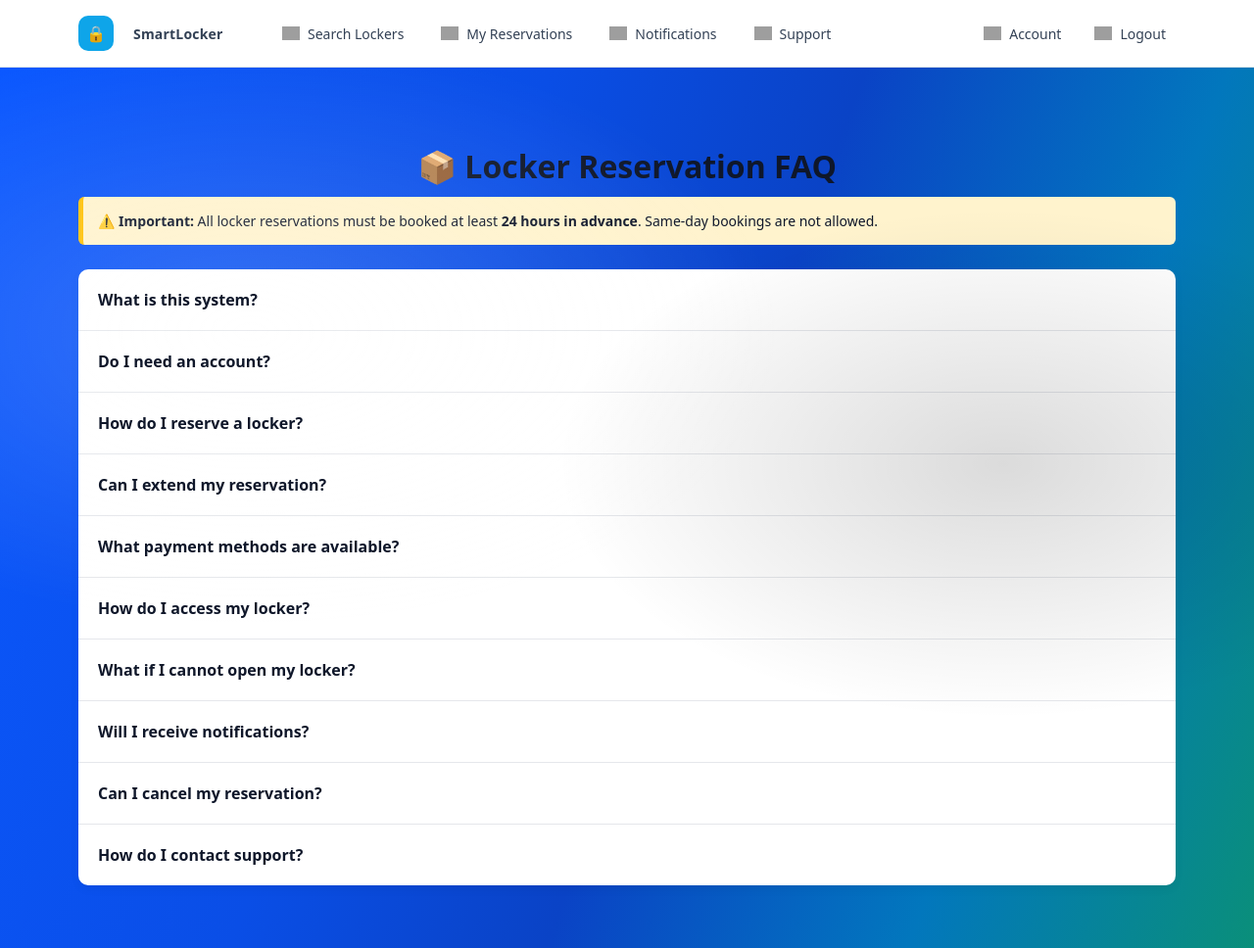
After one commit to shanniiyo/ITPROG, a PHP site: page /faq.php in a window 1280 px wide. The commit adds this page. Shown: the whole page at 98% size. Run offline with PHP 8.4, Linux system fonts and the light colour scheme; grey boxes are pictures that could not be loaded.

Commit message:
Add files via upload

```diff
--- a/dashboard.php
+++ b/dashboard.php
@@ -57,7 +57,7 @@ $result = mysqli_query($conn, $sql);
 
   <div class="locker-actions">
     <!-- sys_admin and staff can edit (staff restricted inside edit_locker.php) -->
-    <?php if (in_array($role, ['sys_admin', 'manager', 'staff'])): ?>
+    <?php if (in_array($role, ['sys_admin', 'staff'])): ?>
       <a href="edit_locker.php?id=<?php echo $row['locker_id']; ?>">Edit</a>
     <?php endif; ?>
 
--- /dev/null
+++ b/faq.php
@@ -0,0 +1,190 @@
+<!DOCTYPE html>
+<html lang="en">
+<head>
+<meta charset="UTF-8">
+<link rel="stylesheet" href="style.css">
+
+<meta name="viewport" content="width=device-width, initial-scale=1.0">
+<title>Locker Reservation FAQ</title>
+
+<style>
+body {
+  margin: 0;
+  font-family: system-ui, -apple-system, "Segoe UI", Roboto, Arial, sans-serif;
+  color: #0f172a;
+  background: #ffffff;
+}
+
+.container {
+  width: min(1120px, 92vw);
+  margin: 0 auto;
+}
+
+h1 {
+    text-align: center;
+    margin-bottom: 10px;
+}
+
+.note {
+    background: #fff3cd;
+    border-left: 5px solid #ffc107;
+    padding: 15px;
+    margin-bottom: 25px;
+    border-radius: 6px;
+    font-size: 14px;
+}
+
+/* FAQ */
+.faq {
+    background: #ffffff;
+    border-radius: 10px;
+    box-shadow: 0 4px 10px rgba(0,0,0,0.05);
+}
+
+.faq-item {
+    border-bottom: 1px solid #e5e7eb;
+      padding: 20px 0;
+}
+
+.faq-item:last-child {
+    border-bottom: none;
+}
+
+.faq-question {
+    padding: 15px 20px;
+    cursor: pointer;
+    font-weight: 600;
+    position: relative;
+}
+
+.faq-question::after {
+    position: absolute;
+    right: 20px;
+    font-size: 18px;
+}
+
+input[type="checkbox"] {
+    display: none;
+
+}
+
+.faq-answer {
+    max-height: 0;
+    overflow: hidden;
+    padding: 0 40px;
+    font-size: 14px;
+    transition: max-height 0.3s ease;
+}
+
+input[type="checkbox"]:checked ~ .faq-answer {
+    max-height: 200px;
+    padding-bottom: 15px;
+}
+
+</style>
+</head>
+
+<body>
+
+<?php include 'navbar_client.php'; ?>
+
+    <div class = "hero">
+
+<div class="container">
+    <h1>📦 Locker Reservation FAQ</h1>
+
+    <div class="note">
+        ⚠️ <strong>Important:</strong> All locker reservations must be booked at least
+        <strong>24 hours in advance</strong>. Same-day bookings are not allowed.
+    </div>
+
+    <div class="faq">
+
+        <div class="faq-item">
+            <input type="checkbox" id="q1">
+            <label class="faq-question" for="q1">What is this system?</label>
+            <div class="faq-answer">
+                This system allows you to reserve lockers online, choose duration, and securely access them using a generated code.
+            </div>
+        </div>
+
+        <div class="faq-item">
+            <input type="checkbox" id="q2">
+            <label class="faq-question" for="q2">Do I need an account?</label>
+            <div class="faq-answer">
+                Yes, you need to create an account to reserve lockers, manage bookings, and receive notifications.
+            </div>
+        </div>
+
+        <div class="faq-item">
+            <input type="checkbox" id="q3">
+            <label class="faq-question" for="q3">How do I reserve a locker?</label>
+            <div class="faq-answer">
+                Log in, choose a locker, select your schedule, and confirm your reservation. Remember that booking must be done at least 24 hours in advance.
+            </div>
+        </div>
+
+        <div class="faq-item">
+            <input type="checkbox" id="q4">
+            <label class="faq-question" for="q4">Can I extend my reservation?</label>
+            <div class="faq-answer">
+                Yes, you can extend your reservation depending on availability. Additional charges may apply.
+            </div>
+        </div>
+
+        <div class="faq-item">
+            <input type="checkbox" id="q5">
+            <label class="faq-question" for="q5">What payment methods are available?</label>
+            <div class="faq-answer">
+                You can pay using card or e-wallet options supported by the system.
+            </div>
+        </div>
+
+        <div class="faq-item">
+            <input type="checkbox" id="q6">
+            <label class="faq-question" for="q6">How do I access my locker?</label>
+            <div class="faq-answer">
+                After payment, you will receive a unique access code that allows you to open your assigned locker.
+            </div>
+        </div>
+
+        <div class="faq-item">
+            <input type="checkbox" id="q7">
+            <label class="faq-question" for="q7">What if I cannot open my locker?</label>
+            <div class="faq-answer">
+                You can report the issue through the system, and support will assist you as soon as possible.
+            </div>
+        </div>
+
+        <div class="faq-item">
+            <input type="checkbox" id="q8">
+            <label class="faq-question" for="q8">Will I receive notifications?</label>
+            <div class="faq-answer">
+                Yes, you will receive updates such as confirmations, reminders, and status changes.
+            </div>
+        </div>
+
+        <div class="faq-item">
+            <input type="checkbox" id="q9">
+            <label class="faq-question" for="q9">Can I cancel my reservation?</label>
+            <div class="faq-answer">
+                Yes, cancellations are allowed based on system policies. Refunds may depend on payment status.
+            </div>
+        </div>
+
+        <div class="faq-item">
+            <input type="checkbox" id="q10">
+            <label class="faq-question" for="q10">How do I contact support?</label>
+            <div class="faq-answer">
+                You can use the support form by providing your name, email, subject, and message.
+            </div>
+        </div>
+
+    </div>
+
+</div>
+            </div>
+
+
+</body>
+</html>
--- a/navbar.php
+++ b/navbar.php
@@ -8,7 +8,7 @@ $nav_name = $_SESSION['admin_name'] ?? 'Admin';
 
     <div class="brand">
       <div class="brand__icon">
-        <img src="images/logo.png" alt="SmartLocker Logo">
+        🔒
       </div>
       <div class="brand__name">SmartLocker</div>
     </div>
--- a/navbar_client.php
+++ b/navbar_client.php
@@ -6,8 +6,7 @@
 
     <div class="brand">
       <div class="brand__icon">
-        <!-- Replace later -->
-        <img src="images/logo.png" alt="SmartLocker Logo">
+        🔒
       </div>
       <a href="index.php" class="nav__item">
       <div  class="brand__name">SmartLocker</div>
```
Also changed, not shown: checkin.php (+6 -25 lines), edit_locker.php (+15 -37 lines), index.php (+1 -10 lines), support.php (+7 -6 lines), update_locker.php (+2 -11 lines).
